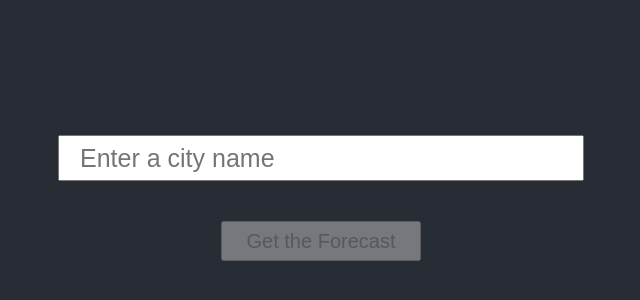
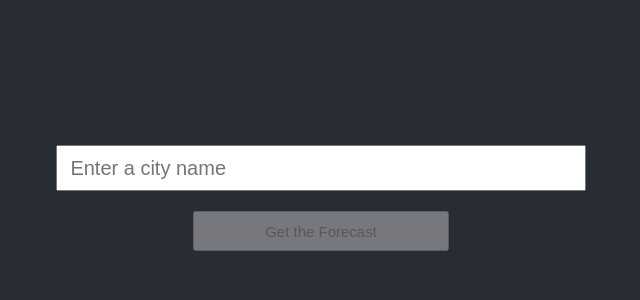
Before and after one commit to taruna026/weatherApi, a React (Create React App) app: page / in a window 1280 px wide. Shown: the part 202-502 px from the top of the page, without its empty margins (319-959 px from the left). Built offline with nearby package versions, Linux system fonts and the light colour scheme.

Commit message:
Label graph axes

```diff
--- a/src/App.css
+++ b/src/App.css
@@ -17,27 +17,40 @@
   flex-direction: column;
   align-items: center;
   justify-content: center;
-  font-size: calc(10px + 2vmin);
   color: white;
 }
 
+.form-data{
+  width: 100%;
+
+}
+
 .input-box{
-  height: 40px;
-  width: 500px;
-  font-size: 25px;
-  padding-left: 20px;
+  position: relative;
+  height: 2em;
+  width: 40%;
+  font-size: 20px;
+  padding-left: 1%;
 }
 
 .btn{
-  margin-top: 40px;
+  position: relative;
+  margin-top: 20px;
   height: 40px;
-  width: 200px;
-  font-size: 20px;
+  width: 20%;
+  font-size: 15px;
 }
 
+.graph-container{
+  display: flex;
+  flex-wrap: wrap;
+  flex-direction: column;
+  align-items: center;
+}
 .App-link {
   color: #61dafb;
 }
+
 
 @keyframes App-logo-spin {
   from {
--- a/src/App.tsx
+++ b/src/App.tsx
@@ -16,7 +16,7 @@ function App() {
     <div>
         <BrowserRouter>
         <Switch>
-        <Route exact={true} path='/' render={()=><CityName name={cityName} setName={onCityChange}/>} />
+          <Route exact={true} path='/' render={()=><CityName name={cityName} setName={onCityChange}/>} />
           <Route exact={true} path='/details' render={()=><CityDetails name={cityName}/>} />
         </Switch>
         </BrowserRouter>
--- a/src/Components/CityDetails/index.tsx
+++ b/src/Components/CityDetails/index.tsx
@@ -1,5 +1,5 @@
 import React, { useState, useEffect } from 'react';
-import {VictoryChart, VictoryLine, VictoryLabel} from "victory"
+import {VictoryChart, VictoryLine, VictoryLabel, VictoryAxis} from "victory"
 
 interface ICityDetails{
     name: string
@@ -19,7 +19,7 @@ export const CityDetails: React.FC<ICityDetails> = (props:ICityDetails) =>{
       };
     useEffect(()=>{
         fetchCityData();
-    }, []);
+    },[]);
 
     const time_stamp = data.map((entries: any)=>entries.dt)
     const humidity = data.map((entries: any)=>entries.main.humidity)
@@ -27,52 +27,60 @@ export const CityDetails: React.FC<ICityDetails> = (props:ICityDetails) =>{
     const temp = data.map((entries: any)=>entries.main.temp)
 
       const graph1 = [];
+      const graph2 = [];
+      const graph3 = [];
+
       for(var i=0; i<96; i++)
       {
-          graph1.push({"x": time_stamp[i], "y": humidity[i]});
+          graph1.push({"x": time_stamp[i]/10000, "y": humidity[i]});
+          graph2.push({"x": time_stamp[i]/10000, "y": pressure[i]});
+          graph3.push({"x": time_stamp[i]/10000, "y": temp[i]});
       }
-
-      const graph2 = [];
-      for(var i=0; i<96; i++)
-      {
-          graph2.push({"x": time_stamp[i], "y": pressure[i]});
-      }
-
-      const graph3 = [];
-      for(var i=0; i<96; i++)
-      {
-          graph3.push({"x": time_stamp[i], "y": temp[i]});
-      }
-      console.log(graph1)
 
 
     return(
-        <div>
-            {props.name}
-        <VictoryChart>
+        <div className="graph-container">
+        <VictoryChart style={{ parent: { maxWidth: "50%" } }}>
+        <VictoryLabel text="Temperature" x={225} y={30} textAnchor="middle"/>
+            <VictoryLine
+                interpolation = "natural"
+                data={graph3}
+                x="x"
+                y="y"
+                style={{ labels: { fontSize: 1}}}
+            />
+            <VictoryAxis dependentAxis/>
+            <VictoryAxis cross-dependentAxis
+                style={{ tickLabels: { angle: -60 } }}
+            />
+        </VictoryChart>
+        <VictoryChart style={{ parent: { maxWidth: "50%" } }}>
+        <VictoryLabel text="Pressure" x={225} y={30} textAnchor="middle"/>
+            <VictoryLine
+                interpolation = "natural"
+                data={graph2}
+                x="x"
+                y="y"
+            />
+            <VictoryAxis dependentAxis/>
+            <VictoryAxis cross-dependentAxis
+                style={{ tickLabels: { angle: -60 } }}
+            />
+        </VictoryChart>
+        <VictoryChart style={{ parent: { maxWidth: "50%" } }}>
+            <VictoryLabel text="Humidity" x={225} y={30} textAnchor="middle"/>
             <VictoryLine
                 interpolation = "natural"
                 data={graph1}
                 x="x"
                 y="y"
             />
-</VictoryChart>
-<VictoryChart>
-  <VictoryLine
-    interpolation = "natural"
-    data={graph2}
-    x="x"
-    y="y"
-  />
-</VictoryChart>
-<VictoryChart>
-<VictoryLine
-  interpolation = "natural"
-  data={graph3}
-  x="x"
-  y="y"
+            <VictoryAxis dependentAxis/>
+            <VictoryAxis cross-dependentAxis
+                style={{ tickLabels: { angle: -60 } }}
             />
         </VictoryChart>
         </div>
+
     );
 }
--- a/src/Components/CityName/index.tsx
+++ b/src/Components/CityName/index.tsx
@@ -13,7 +13,7 @@ export const CityName: React.FC<ICityName> = (props:ICityName) =>{
 
     return(
         <div className="App">
-        <form>
+        <form className="form-data">
           <input type="text" placeholder="Enter a city name" onChange={props.setName} value={props.name} className="input-box"/>
           <Link to='/details'><div><button className="btn" type="submit" disabled={!isEnabled}>Get the Forecast</button></div></Link>
         </form>
```
Lines whose indentation alone changed are shown as unchanged.
